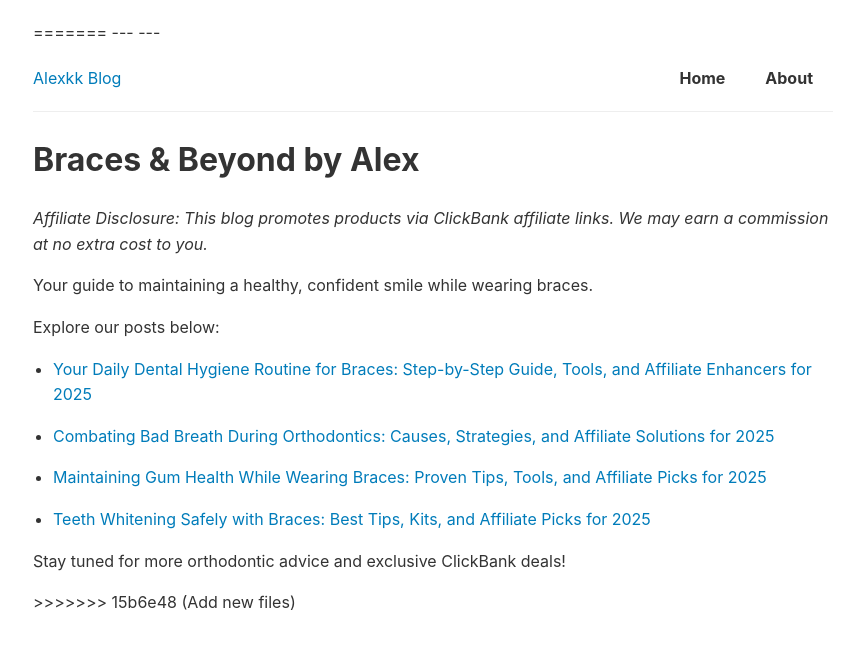
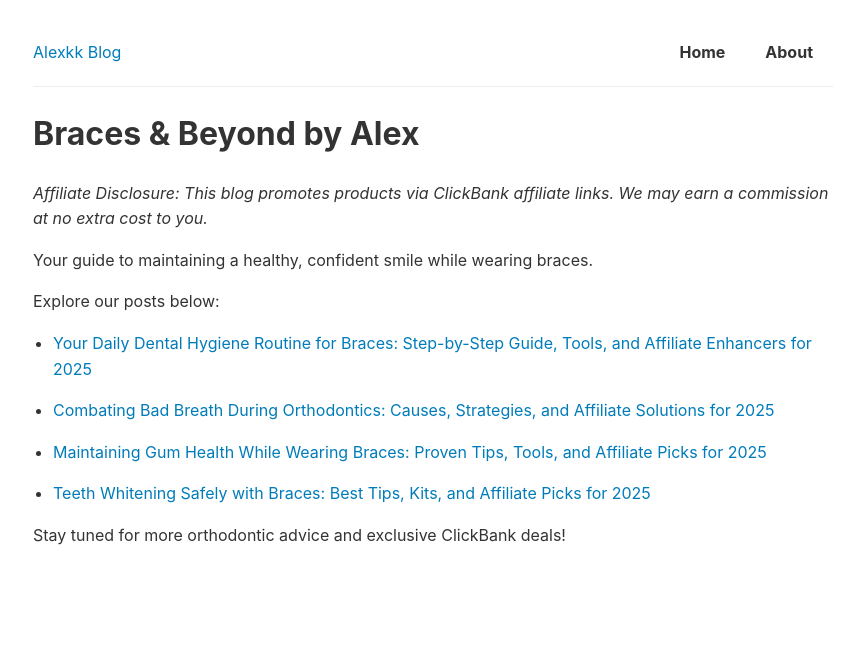
Before and after one commit to ALEXKk-ai/alexkk-blog, a Jekyll site: the page built from index.markdown, in a window 1280 px wide. Shown: the top 649 px of the page, without its empty margins (207-1071 px from the left). Built offline with Jekyll 4.4.1, drawn with Linux system fonts in a browser that asks for light colours.

Commit message:
Fix merge conflict markers in _layouts/default.html; update Gemfile.lock for gem consistency

```diff
--- a/_layouts/default.html
+++ b/_layouts/default.html
@@ -1,7 +1,4 @@
 
-=======
----
----
 
 <!doctype html>
 <html lang="{{ site.locale | slice: 0,2 | default: 'en' }}" class="no-js">
@@ -52,5 +49,5 @@
 
     {% include footer.html %}
   </body>
->>>>>>> 15b6e48 (Add new files)
+
 </html>
```
Also changed, not shown: Gemfile.lock.
